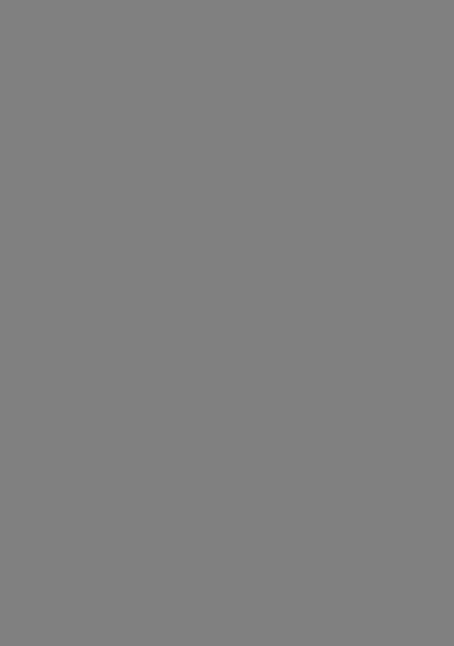
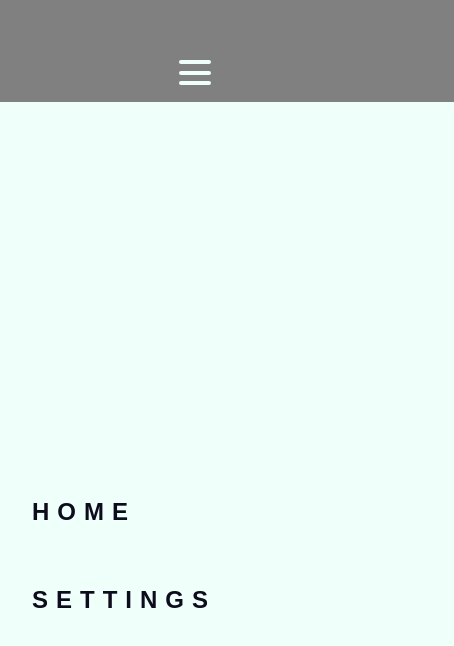
Before and after one commit to caragiulioni/streamshare, a React (Create React App) app: page / in a window 390 px wide. Shown: the part 742-1388 px from the top of the page, 454 px wide, since content can reach past the window. Before the commit the page ends 844 px from the top, so only its background shows below. Built offline with nearby package versions, Linux system fonts and the light colour scheme.

Commit message:
add mobile nav and media queries

```diff
--- a/src/App.js
+++ b/src/App.js
@@ -4,11 +4,13 @@ import styled from "styled-components";
 import GlobalStyles from "./Global";
 
 import Home from "./components/Home";
+import MobileNav from "./components/MobileNav";
 function App() {
   return (
     <PageWrapper>
       <GlobalStyles />
       <BrowserRouter>
+        <MobileNav />
         <Switch>
           <Route exact path="/">
             <Home />
--- /dev/null
+++ b/src/components/MobileNav/Burger.js
@@ -0,0 +1,68 @@
+import React from "react";
+import styled from "styled-components";
+const Burger = ({ open, setOpen }) => {
+  return (
+    <Button aria-label="mobile-menu" open={open} onClick={() => setOpen(!open)}>
+      <div aria-hidden="true" />
+      <div aria-hidden="true" />
+      <div aria-hidden="true" />
+    </Button>
+  );
+};
+
+export default Burger;
+
+const Button = styled.button`
+  position: absolute;
+  bottom: 0;
+  margin-bottom: 1em;
+  left: 2rem; //remove?
+  display: flex;
+  flex-direction: column;
+  justify-content: space-around;
+  width: 2rem;
+  height: 2rem;
+  background: transparent;
+  border: none;
+  cursor: pointer;
+  padding: 0;
+  z-index: 10;
+  margin-left: auto;
+  margin-right: auto;
+  left: 0;
+  right: 0;
+  text-align: center;
+
+  @media (min-width: 700px) {
+    display: none;
+  }
+
+  &:focus {
+    outline: cyan;
+  }
+
+  div {
+    width: 2rem;
+    height: 0.25rem;
+    background: ${({ open }) => (open ? "#0D0C1D" : "#EFFFFA")};
+    border-radius: 10px;
+    transition: all 0.3s linear;
+    position: relative;
+    transform-origin: 1px;
+    @media (min-width: 700px) {
+      display: none;
+    }
+    :first-child {
+      transform: ${({ open }) => (open ? "rotate(45deg)" : "rotate(0)")};
+    }
+
+    :nth-child(2) {
+      opacity: ${({ open }) => (open ? "0" : "1")};
+      transform: ${({ open }) => (open ? "translateX(20px)" : "translateX(0)")};
+    }
+
+    :nth-child(3) {
+      transform: ${({ open }) => (open ? "rotate(-45deg)" : "rotate(0)")};
+    }
+  }
+`;
--- /dev/null
+++ b/src/components/MobileNav/Menu.js
@@ -0,0 +1,49 @@
+import React from "react";
+import { Link } from "react-router-dom";
+import styled from "styled-components";
+const Menu = ({ open, setOpen }) => {
+  return (
+    <MenuWrap open={open}>
+      <LinkWrap>
+        <Link to="/">Home</Link>
+        <Link to="/">Settings</Link>
+      </LinkWrap>
+    </MenuWrap>
+  );
+};
+
+export default Menu;
+
+const MenuWrap = styled.nav`
+  display: flex;
+  flex-direction: column;
+  justify-content: center;
+  background: #effffa;
+  transform: ${({ open }) => (open ? "translateY(0)" : "translateY(100%)")};
+  height: 100vh;
+  padding: 2rem;
+  position: absolute;
+  bottom: 0;
+  left: 0; //remove?
+  transition: 0.5s ease-in-out;
+  width: 100%;
+  a {
+    font-size: 1.5rem;
+    text-transform: uppercase;
+    padding: 2rem 0;
+    font-weight: bold;
+    letter-spacing: 0.5rem;
+    color: #0d0c1d;
+    text-decoration: none;
+    transition: color 0.3s linear;
+  }
+
+  &:hover {
+    color: #343078;
+  }
+`;
+
+const LinkWrap = styled.div`
+  display: flex;
+  flex-direction: column;
+`;
--- /dev/null
+++ b/src/components/MobileNav/index.js
@@ -0,0 +1,22 @@
+import React, { useState } from "react";
+import styled from "styled-components";
+import Burger from "./Burger";
+import Menu from "./Menu";
+
+const MobileNav = () => {
+  const [open, setOpen] = useState(false);
+  return (
+    <MobileWrapper>
+      <Burger open={open} setOpen={setOpen} />
+      <Menu open={open} setOpen={setOpen} />
+    </MobileWrapper>
+  );
+};
+
+export default MobileNav;
+
+const MobileWrapper = styled.div`
+  @media (min-width: 700px) {
+    display: none;
+  }
+`;
```
